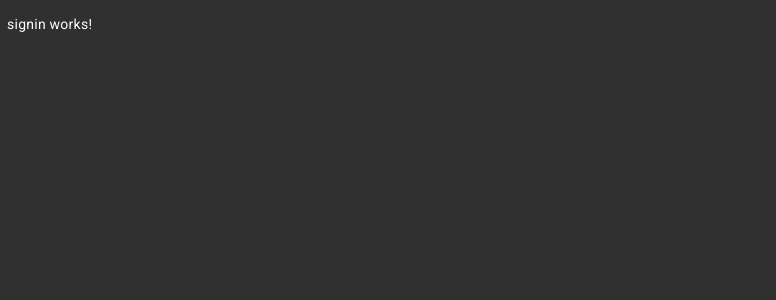
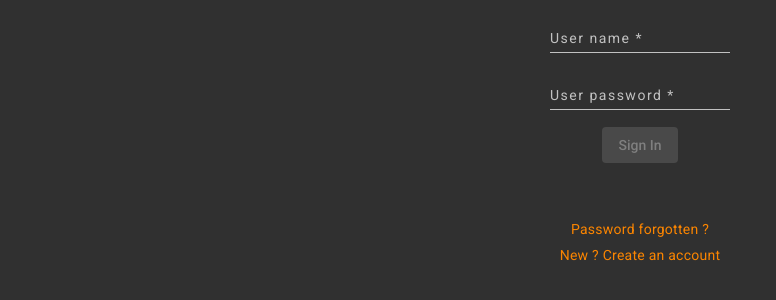
Before and after one commit to dacodemaniak/angular-authentication, an Angular app: page /account/signin in a window 1280 px wide. Shown: the top 300 px of the page, without its empty margins (0-776 px from the left). Built offline with nearby package versions, Linux system fonts and the light colour scheme.

Commit message:
Sets signin component

```diff
--- a/src/app/user/signin/signin.component.html
+++ b/src/app/user/signin/signin.component.html
@@ -1 +1,42 @@
-<p>signin works!</p>
+<div fxLayout="row" fxLayoutAlign="center">
+    <form
+        [formGroup]="signinForm"
+        (ngSubmit)="onSubmit()"
+    >
+        <mat-form-field fxLayoutAlign="center">
+            <mat-label>User name</mat-label>
+            <input matInput formControlName="userName">
+            <mat-error *ngIf="c.userName.errors">
+                Username cannot be empty
+            </mat-error>
+        </mat-form-field>
+
+        <mat-form-field fxLayoutAlign="center">
+            <mat-label>User password</mat-label>
+            <input matInput formControlName="userPass">
+            <mat-error *ngIf="c.userPass.errors">
+                User password cannot be empty
+            </mat-error>
+        </mat-form-field>
+
+        <div fxLayoutAlign="center">
+            <button mat-raised-button color="primary" [disabled]="signinForm.invalid">
+                Sign In
+            </button>
+        </div>
+    </form>
+</div>
+
+<div fxLayout="column" fxLayoutAlign="center" class="signin-links">
+    <div  fxFlex="100" fxLayoutAlign="center">
+        <a [routerLink]="['/', 'account', 'password-forgotten']">
+            Password forgotten ?
+        </a>
+    </div>
+
+    <div fxFlex="100" fxLayoutAlign="center">
+        <a [routerLink]="['/', 'account', 'signup']">
+            New ? Create an account
+        </a>
+    </div>
+</div>
--- a/src/app/user/signin/signin.component.scss
+++ b/src/app/user/signin/signin.component.scss
@@ -0,0 +1,10 @@
+.signin-links {
+    color: var(--primary-color);
+    margin-top: 3em;
+    padding: 1em;
+    height: 10vh;
+    a {
+        text-decoration: none;
+        color: inherit;
+    }
+}
--- a/src/app/user/signin/signin.component.ts
+++ b/src/app/user/signin/signin.component.ts
@@ -1,4 +1,5 @@
 import { Component, OnInit } from '@angular/core';
+import { AbstractControl, FormBuilder, FormGroup, Validators } from '@angular/forms';
 
 @Component({
   selector: 'app-signin',
@@ -6,10 +7,29 @@ import { Component, OnInit } from '@angular/core';
   styleUrls: ['./signin.component.scss']
 })
 export class SigninComponent implements OnInit {
+  public signinForm: FormGroup = new FormGroup({});
 
-  constructor() { }
+  constructor(
+    private formBuilder: FormBuilder
+  ) { }
+
+  public get c(): {[key: string]: AbstractControl} {
+    return this.signinForm.controls;
+  }
 
   ngOnInit(): void {
+    this.signinForm = this.formBuilder.group({
+      userName: [
+        '',
+        Validators.required
+      ],
+      userPass: [
+        '',
+        Validators.required
+      ]
+    })
   }
 
+  public onSubmit(): void {}
+
 }
--- a/src/app/user/user.module.ts
+++ b/src/app/user/user.module.ts
@@ -4,6 +4,7 @@ import { CommonModule } from '@angular/common';
 import { UserRoutingModule } from './user-routing.module';
 import { SignupComponent } from './signup/signup.component';
 import { SigninComponent } from './signin/signin.component';
+import { SharedModule } from '../shared/shared.module';
 
 
 @NgModule({
@@ -13,7 +14,8 @@ import { SigninComponent } from './signin/signin.component';
   ],
   imports: [
     CommonModule,
-    UserRoutingModule
+    UserRoutingModule,
+    SharedModule
   ]
 })
 export class UserModule { }
```
